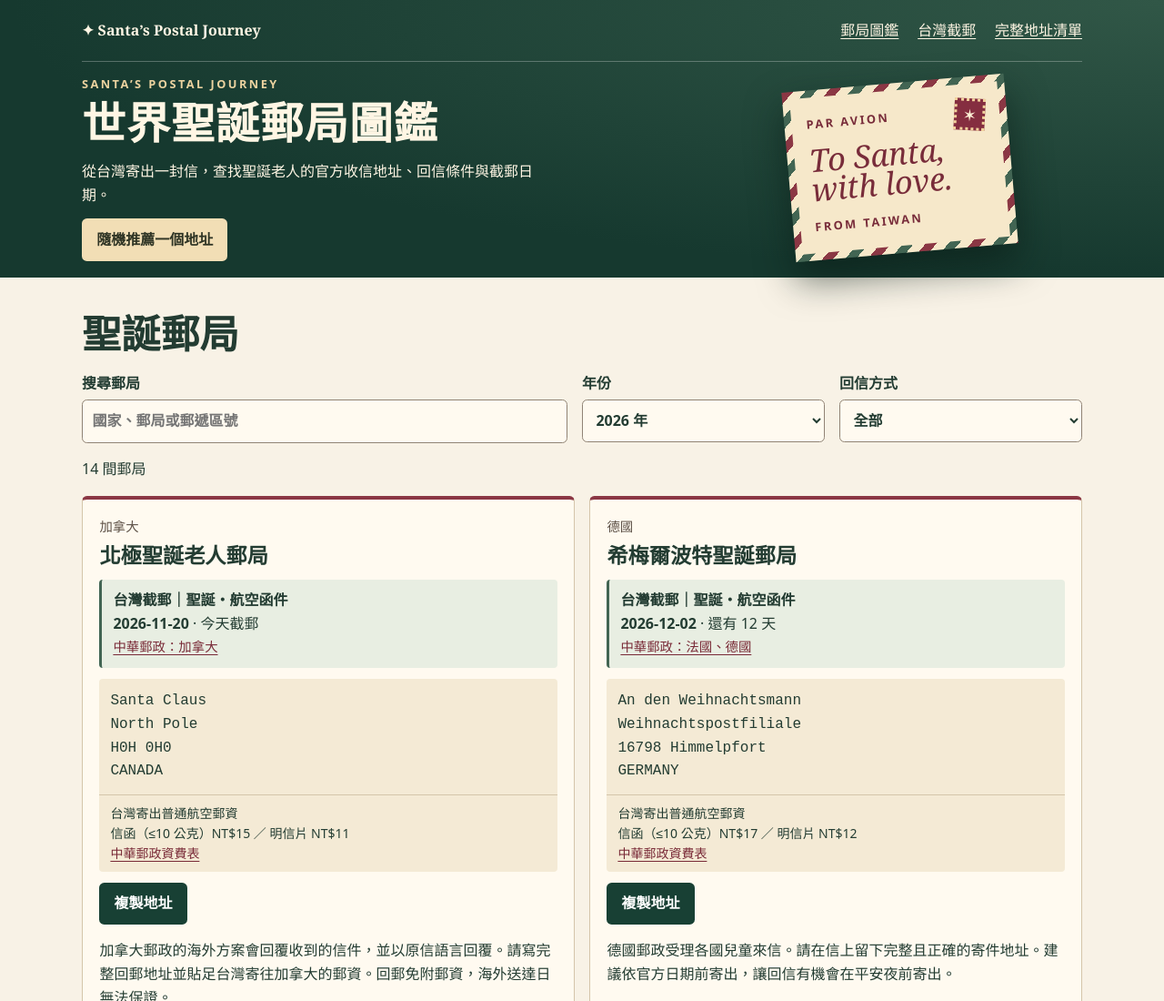
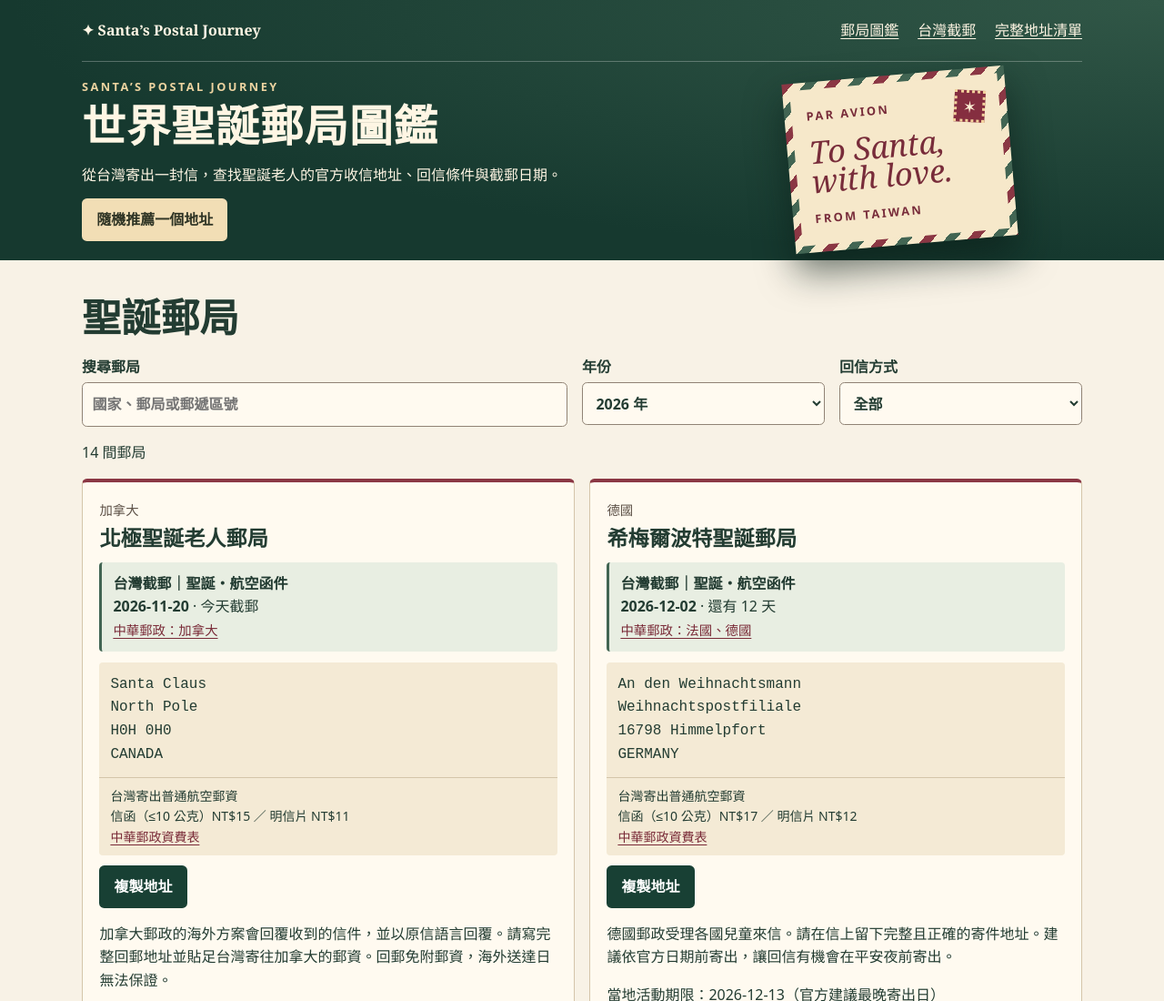
Before and after one commit to zhuya-tw/santas-postal-journey, a plain HTML site: page site/index.html in a window 1280 px wide. Shown: the top 1100 px of the page at 91% size. Drawn offline with Linux system fonts and the light colour scheme.

Commit message:
Keep the cutoff phrase together in the homepage intro

```diff
--- a/site/index.html
+++ b/site/index.html
@@ -5,14 +5,14 @@
 <meta name="viewport" content="width=device-width,initial-scale=1">
 <meta name="description" content="從台灣寄信給聖誕老人。查詢世界聖誕郵局、官方回信政策與中華郵政歷年截郵日期。">
 <title>Santa’s Postal Journey｜世界聖誕郵局</title>
-<link rel="stylesheet" href="./style.css?v=9">
+<link rel="stylesheet" href="./style.css?v=10">
 <script type="module" src="./app.mjs?v=9"></script>
 </head>
 <body>
 <header>
 <nav class="wrap" aria-label="主要導覽"><a class="brand" href="./">✦ Santa’s Postal Journey</a><div><a href="#offices" aria-current="page">郵局圖鑑</a><a id="taiwan" href="./cutoffs.html" data-year-link>台灣截郵</a><a href="./addresses.html">完整地址清單</a></div></nav>
 <div class="hero wrap">
-<div><p class="eyebrow">SANTA’S POSTAL JOURNEY</p><h1>世界聖誕郵局圖鑑</h1><p class="intro">從台灣寄出一封信，查找聖誕老人的官方收信地址、回信條件與截郵日期。</p><button class="cta" id="random-address" type="button" aria-controls="recommendation" aria-expanded="false" disabled>隨機推薦一個地址</button></div>
+<div><p class="eyebrow">SANTA’S POSTAL JOURNEY</p><h1>世界聖誕郵局圖鑑</h1><p class="intro">從台灣寄出一封信，查找聖誕老人的官方收信地址、回信條件與<span class="keep-together">截郵日期。</span></p><button class="cta" id="random-address" type="button" aria-controls="recommendation" aria-expanded="false" disabled>隨機推薦一個地址</button></div>
 <div class="postcard" aria-hidden="true"><div class="stamp">✶</div><span>PAR AVION</span><strong>To Santa,<br>with love.</strong><small>FROM TAIWAN</small></div>
 </div>
 </header>
--- a/site/style.css
+++ b/site/style.css
@@ -9,7 +9,8 @@ nav div{display:flex;gap:1.3rem;flex-wrap:wrap} nav a{color:inherit} .brand{text
 .eyebrow,.postcard span,.postcard small{letter-spacing:.19em;font-size:.8rem;font-weight:700;color:#ecd3a0}
 h1,h2,h3{line-height:1.18;font-family:Georgia,"Noto Serif TC","PMingLiU",serif}
 .hero h1{font-size:clamp(1.55rem,4.8vw,3rem);margin:.3rem 0 .8rem;letter-spacing:.02em}
-.hero .eyebrow{margin:0}.intro{max-width:31rem;margin:.45rem 0 .8rem}
+.hero .eyebrow{margin:0}.intro{margin:.45rem 0 .8rem}
+ .keep-together{white-space:nowrap}
 a{color:#792a37;text-underline-offset:.18em}
 .cta,button{display:inline-block;background:#f2deb5;color:#303525;border:1px solid transparent;border-radius:.35rem;padding:.6rem .95rem;font:inherit;font-weight:700;text-decoration:none;cursor:pointer}
 .postcard{position:relative;padding:clamp(.65rem,1.5vw,1rem);aspect-ratio:1.5;transform:rotate(-5deg);color:#782c3a;background:repeating-linear-gradient(135deg,#8b3744 0 9px,#f6e8ca 9px 19px,#426553 19px 28px,#f6e8ca 28px 38px) border-box;border:8px solid transparent;isolation:isolate;box-shadow:0 20px 40px #0a1c16a0;width:90%;max-width:245px;justify-self:center}
```
